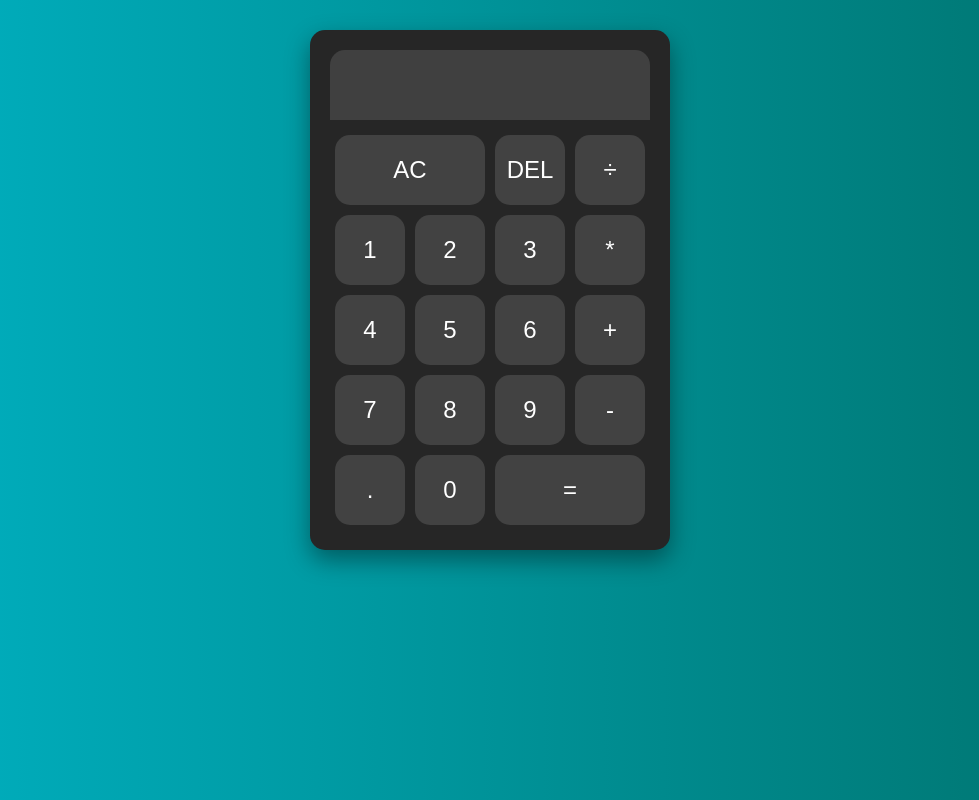
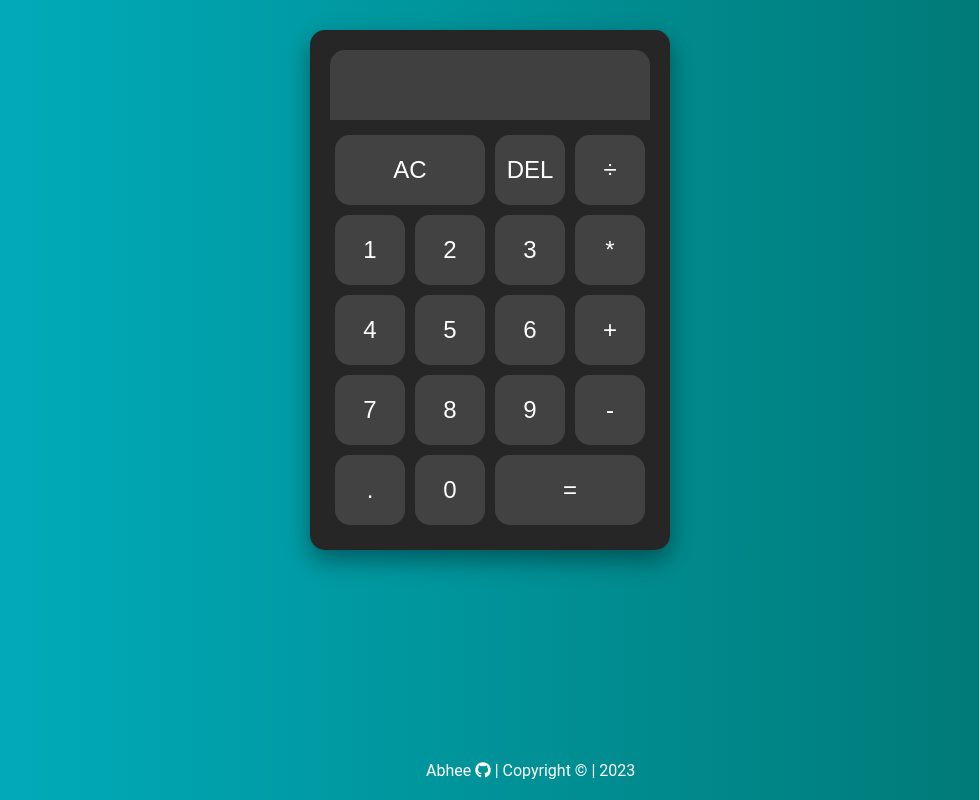
Before and after one commit to Abheekrishna/calculator, a plain HTML site: page index.html in a window 1280 px wide. Shown: the whole page, without its empty margins (150-1129 px from the left). Drawn offline with Linux system fonts and the light colour scheme.

Commit message:
Added favicon, footer

```diff
--- a/app.js
+++ b/app.js
@@ -113,3 +113,7 @@ deleteBtn.addEventListener('click', () => {
     calculator.delete();
     calculator.updateDisplay();
 })
+
+const year = document.getElementById('year');
+const currYear = (new Date()).getFullYear();
+year.innerText = `${currYear}`;
--- a/index.html
+++ b/index.html
@@ -4,6 +4,8 @@
     <meta charset="UTF-8">
     <meta http-equiv="X-UA-Compatible" content="IE=edge">
     <meta name="viewport" content="width=device-width, initial-scale=1.0">
+    <link rel="shortcut icon" href="./image/favicon.png" type="image/x-icon">
+    <script src="https://kit.fontawesome.com/03100ec21e.js" crossorigin="anonymous"></script>
     <title>Calculator | Abhee K</title>
     <link rel="stylesheet" href="styles.css">
 </head>
@@ -35,7 +37,11 @@
       <button data-equals class="span-two">=</button>
       </div>
     </div>
+
+
     </div>
+    <footer><p class="footer-title">Abhee <a href="https://github.com/Abheekrishna"><i class="fa-brands fa-github"></i></a> | Copyright &#169; | <span id="year"></span></p></footer>
+
 
     <script src="app.js"></script>
 </body>
--- a/styles.css
+++ b/styles.css
@@ -9,6 +9,9 @@
 body {
   font-family: roboto;
   background: linear-gradient(90deg, rgba(0,178,195,1) 0%, rgba(0,115,110,1) 100%);
+  -webkit-tap-highlight-color: rgba(255, 255, 255, 0) !important;
+    -webkit-focus-ring-color: rgba(255, 255, 255, 0) !important;
+    outline: none !important;
 }
 .calculator-body {
   display: flex;
@@ -73,3 +76,23 @@ button:active {
   background-color: rgba(135, 135, 135, 0.9);
   box-shadow: 0 0 25px rgba(255, 255, 255, 0.5);
 }
+
+footer {
+  position: absolute;
+  bottom: 20px;
+  left: 45%;
+  color: white;
+}
+.fa-github {
+  transition: all 0.4s ease-in-out;
+  cursor: pointer;
+}
+
+.fa-github:hover {
+  margin-left: 5px;
+  margin-right: 5px;
+  transform: scale(1.5)rotate(360deg);
+}
+a{
+  color: white;
+}
```
Also changed, not shown: image/favicon.png (added).
